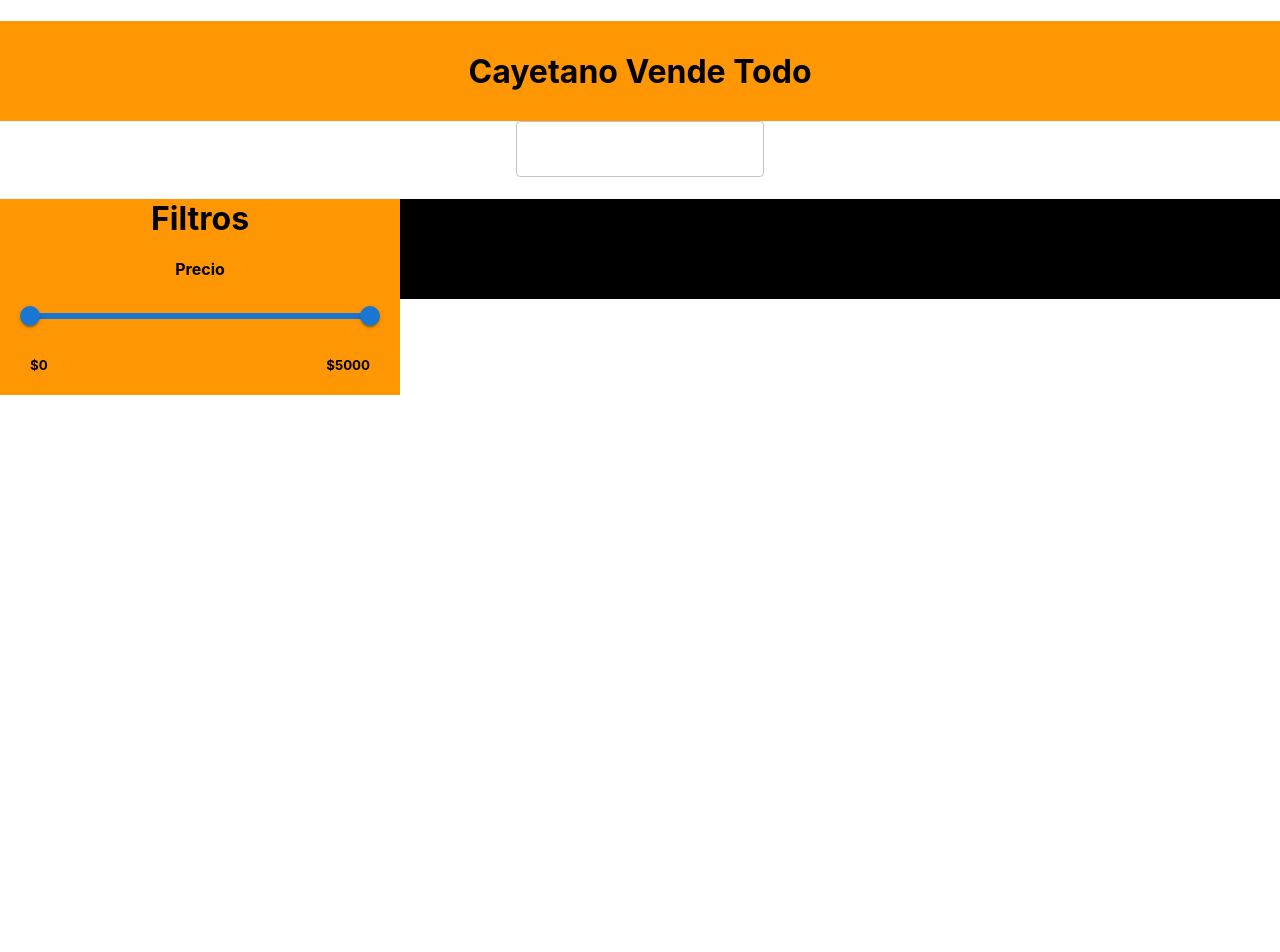
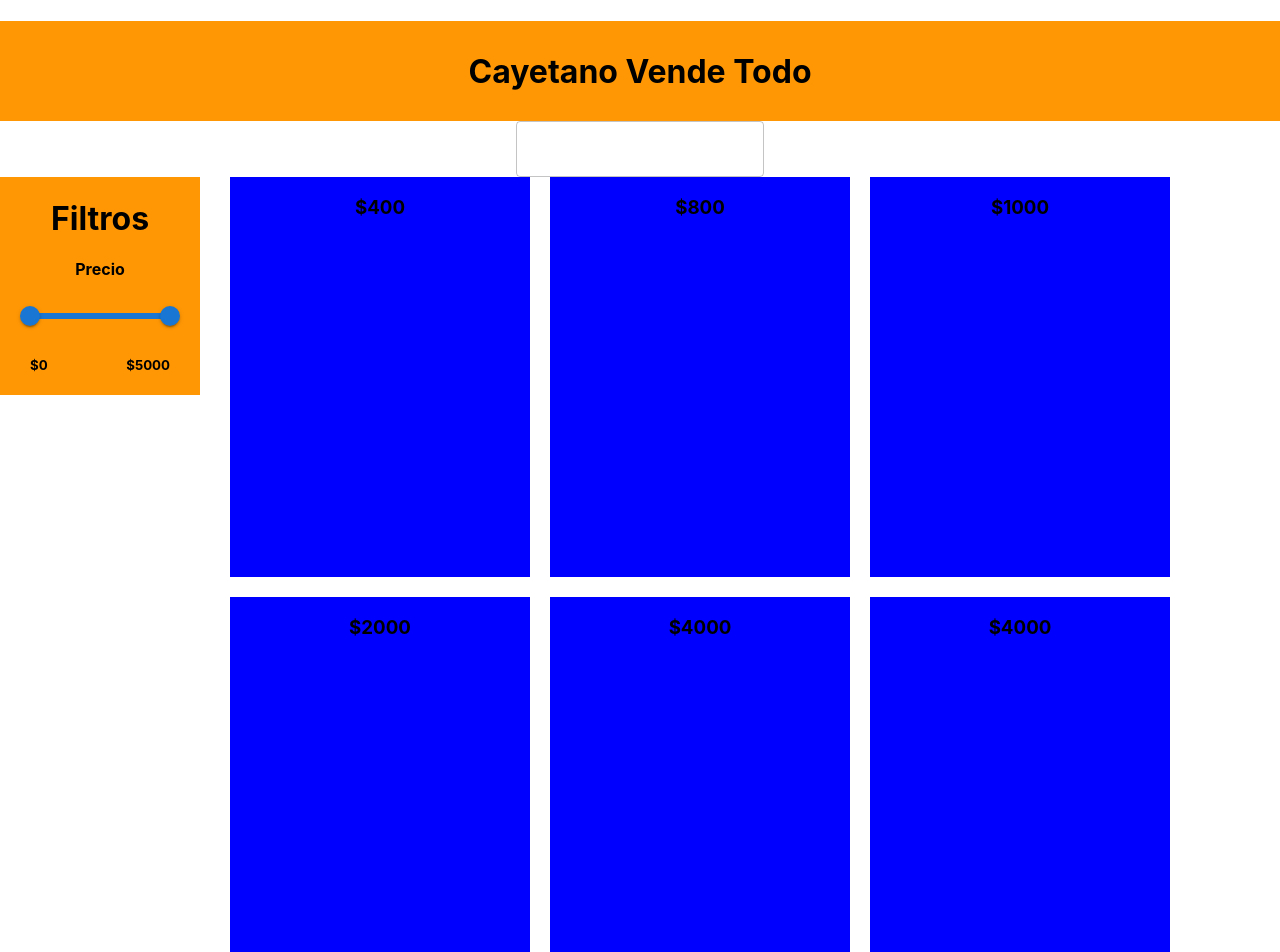
Before and after one commit to tomasrobino/Cayetano-Vende, a React (Create React App) app: page / in a window 1280 px wide. Shown: the top 952 px of the page. Before the commit the page ends 800 px from the top, so only its background shows below. Built offline with nearby package versions, Linux system fonts and the light colour scheme.

Commit message:
Dynamic grid placement of products

```diff
--- a/src/App.css
+++ b/src/App.css
@@ -20,14 +20,17 @@
 }
 
 #main {
+  display: flex;
+  flex-direction: row;
   background-color: black;
   width: 100%;
   height: 100px;
 }
 
-.filterPanel {
+#filterPanel {
   background-color: rgb(255, 151, 5);
-  width: 400px;
+  width: 15%;
+  min-width: 200px;
   height: fit-content;
   margin: 0px;
   padding: 0px;
@@ -39,17 +42,28 @@
   margin: 30
 }
 
-.input1 {
-  height: 15px;
-  width: 75px;
-}
-
-.input2 {
-  height: 15px;
-  width: 75px;
-}
-
 .sliderPack {
   margin-left: 30px;
   margin-right: 30px;
 }
+
+#productPanel {
+  padding-left: 10px;
+  padding-right: 10px;
+  display: grid;
+  grid-template-columns: repeat(auto-fill, 300px);
+  column-gap: 20px;
+  width: 85%;
+  height: 100px;
+  background-color: white;
+}
+
+
+.div {
+  margin-bottom: 20px;
+  margin-left: 20px;
+  margin-right: 20px;
+  background-color: blue;
+  height: 400px;
+  width: 300px;
+}
--- a/src/Central/FilterPanel.js
+++ b/src/Central/FilterPanel.js
@@ -2,7 +2,7 @@ import DoubleSlider from "./DoubleSlider.tsx";
 
 function FilterPanel() {
     return (
-        <div className="filterPanel">
+        <div id="filterPanel">
             <h1>Filtros</h1>
             <div className="sliderPack">
                 <h4 className="filterSubtitle">Precio</h4>
--- a/src/Central/ProductPanel.js
+++ b/src/Central/ProductPanel.js
@@ -1,7 +1,30 @@
 function ProductPanel() {
     return (
         <div id="productPanel">
-
+            <div className="div">
+                <h3>$400</h3>
+            </div>
+            <div className="div">
+                <h3>$800</h3>
+            </div>
+            <div className="div">
+                <h3>$1000</h3>
+            </div>
+            <div className="div">
+                <h3>$2000</h3>
+            </div>
+            <div className="div">
+                <h3>$4000</h3>
+            </div>
+            <div className="div">
+                <h3>$4000</h3>
+            </div>
+            <div className="div">
+                <h3>$2000</h3>
+            </div>
+            <div className="div">
+                <h3>$800</h3>
+            </div>
         </div>
     )
 }
```
